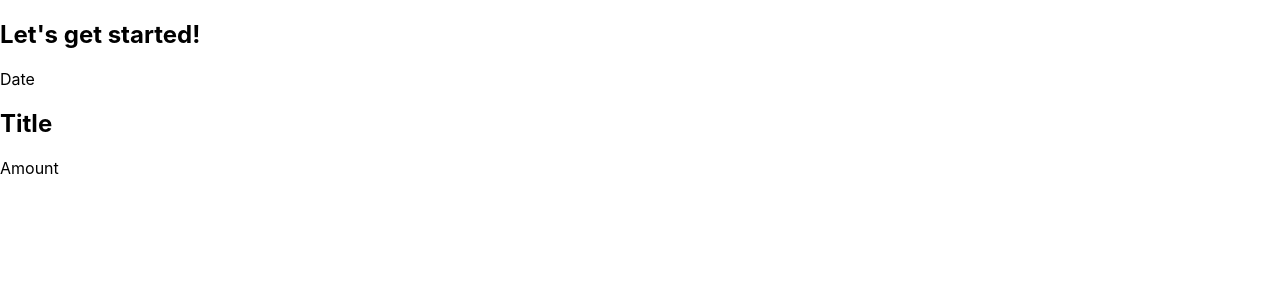
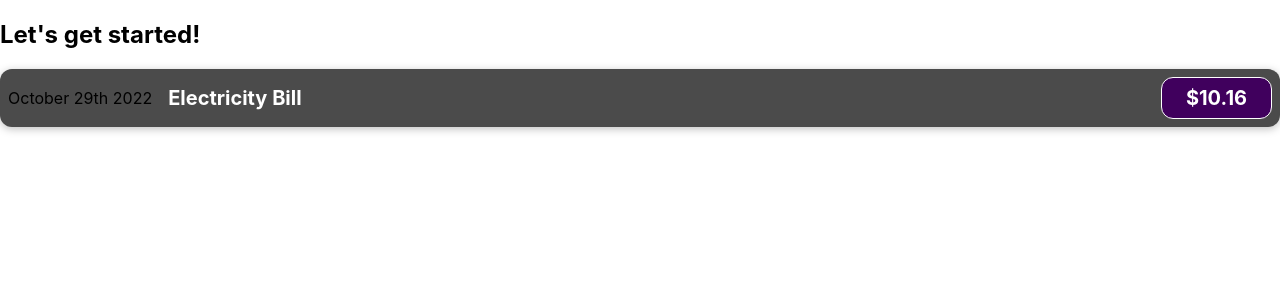
Before and after one commit to pasanyasaras/react-complete-guide, a React (Create React App) app: page / in a window 1280 px wide. Shown: the top 300 px of the page. Built offline with nearby package versions, Linux system fonts and the light colour scheme.

Commit message:
Adding Basic CSS Styling

```diff
--- /dev/null
+++ b/src/components/ExpenseItem.css
@@ -0,0 +1,56 @@
+.expense-item {
+    display: flex;
+    justify-content: space-between;
+    align-items: center;
+    box-shadow: 0 2px 8px rgba(0, 0, 0, 0.25);
+    padding: 0.5rem;
+    margin: 1rem 0;
+    border-radius: 12px;
+    background-color: #4b4b4b;
+}
+
+.expense-item__description {
+    display: flex;
+    flex-direction: column;
+    gap: 1rem;
+    align-items: flex-end;
+    flex-flow: column-reverse;
+    justify-content: flex-start;
+    flex: 1;
+}
+
+.expense-item h2 {
+    color: #3a3a3a;
+    font-size: 1rem;
+    flex: 1;
+    margin: 0 1rem;
+    color: white;
+}
+
+.expense-item__price {
+    font-size: 1rem;
+    font-weight: bold;
+    color: white;
+    background-color: #40005d;
+    border: 1px solid white;
+    padding: 0.5rem;
+    border-radius: 12px;
+}
+
+@media (min-width: 580px) {
+    .expense-item__description {
+        flex-direction: row;
+        align-items: center;
+        justify-content: flex-start;
+        flex: 1;
+    }
+
+    .expense-item__description h2 {
+        font-size: 1.25rem;
+    }
+
+    .expense-item__price {
+        font-size: 1.25rem;
+        padding: 0.5rem 1.5rem;
+    }
+}
--- a/src/components/ExpenseItem.js
+++ b/src/components/ExpenseItem.js
@@ -1,11 +1,13 @@
+import './ExpenseItem.css';
+
 function ExpenseItem(){
     return(
-        <div>
-            <div>Date</div>
-            <div>
-                <h2>Title</h2>
+        <div className="expense-item">
+            <div>October 29th 2022</div>
+            <div className="expense-item__description">
+                <h2>Electricity Bill</h2>
             </div>
-            <div>Amount</div>
+            <div className="expense-item__price">$10.16</div>
         </div>);
 }
 
```
